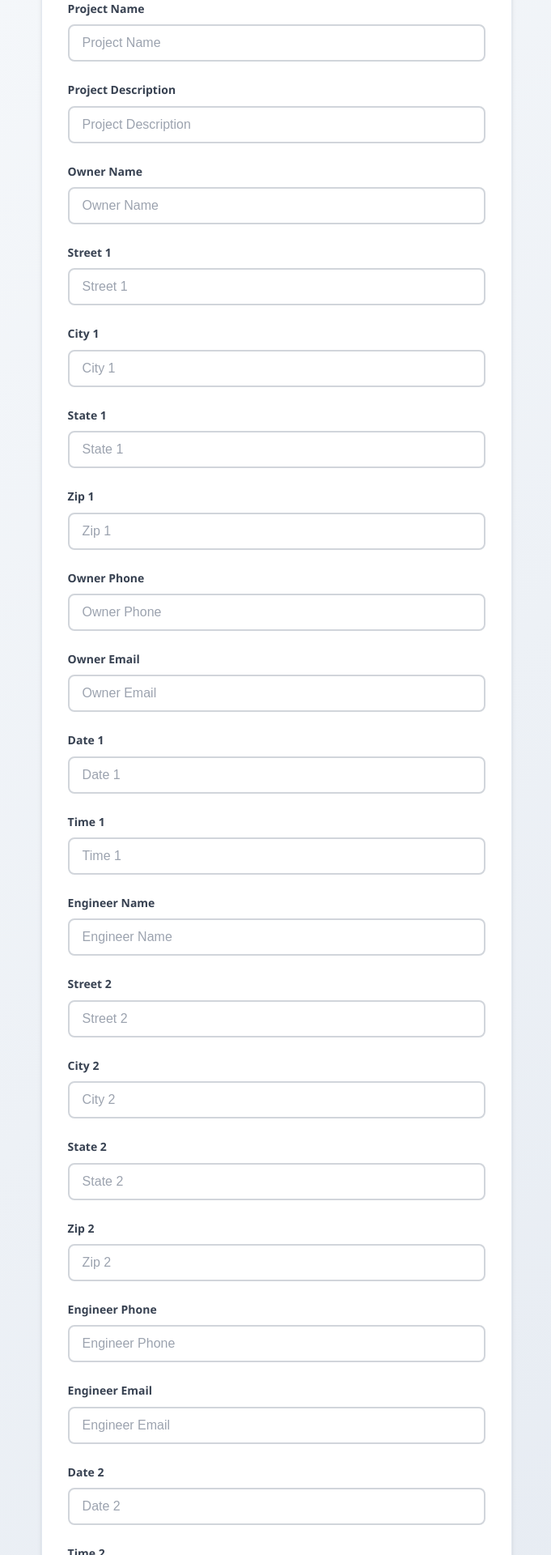
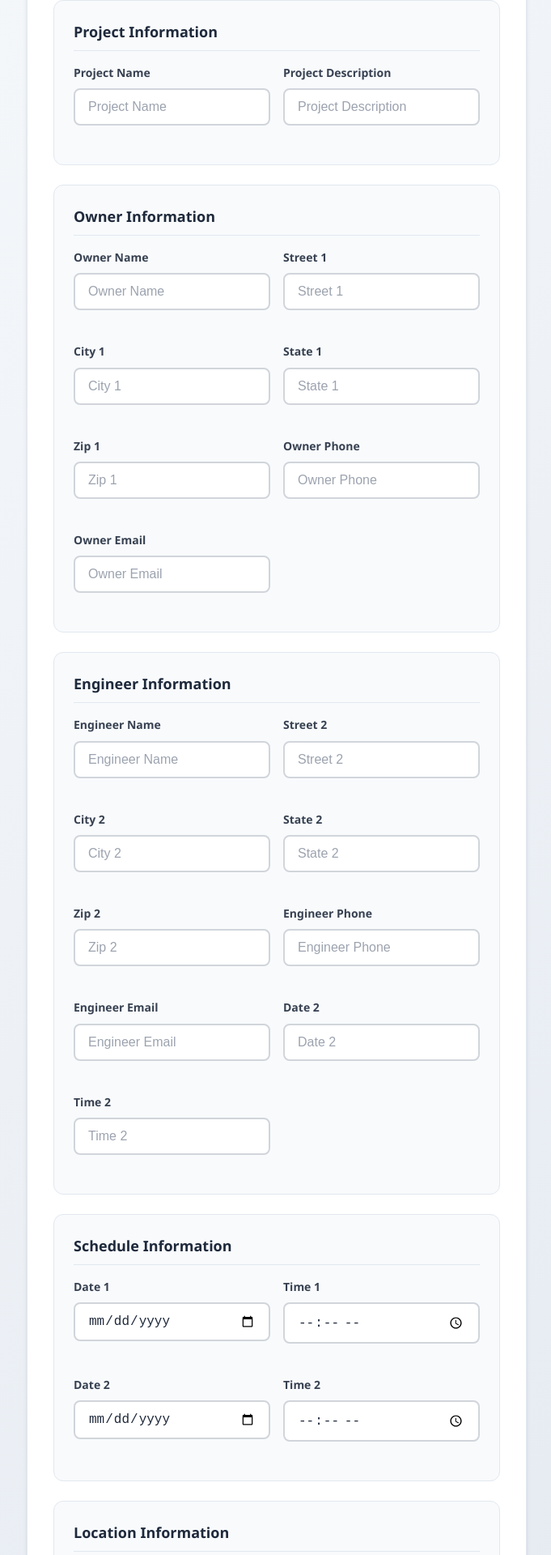
Before and after one commit to programmer4229/Biller-Reinhart-Document-Generator, a React (Vite) app in the folder frontend/: page / in a window 1280 px wide. Shown: the part 491-2411 px from the top of the page at 81% size, without its empty margins (298-979 px from the left). Built offline with nearby package versions, Linux system fonts and the light colour scheme; the HTML template or start-up script is replaced by a standard one.

Commit message:
new layout, weird date

```diff
--- a/frontend/src/App.css
+++ b/frontend/src/App.css
@@ -1,3 +1,4 @@
+/* Complete redesign with professional styling and Biller Reinhart blue branding */
 * {
     margin: 0;
     padding: 0;
@@ -157,22 +158,28 @@
   }
 
   .add-scope-btn {
-    background: #f3f4f6;
-    border: 2px dashed #9ca3af;
-    color: #6b7280;
-    padding: 0.75rem 1rem;
+    background: linear-gradient(135deg, #3b82f6 0%, #2563eb 100%);
+    color: white;
+    border: none;
+    padding: 0.5rem 1rem;
     border-radius: 8px;
     cursor: pointer;
     font-size: 0.875rem;
     font-weight: 500;
     transition: all 0.2s ease;
+    box-shadow: 0 2px 4px -1px rgba(59, 130, 246, 0.3);
     width: 100%;
   }
 
   .add-scope-btn:hover {
-    background: #e5e7eb;
-    border-color: #6b7280;
-    color: #374151;
+    background: linear-gradient(135deg, #2563eb 0%, #1d4ed8 100%);
+    transform: translateY(-1px);
+    box-shadow: 0 4px 6px -1px rgba(59, 130, 246, 0.4);
+  }
+
+  .add-scope-btn:active {
+    transform: translateY(0);
+    box-shadow: 0 1px 2px -1px rgba(59, 130, 246, 0.3);
   }
 
   /* Button Container */
--- a/frontend/src/App.jsx
+++ b/frontend/src/App.jsx
@@ -1,152 +1,304 @@
-import { useState } from 'react';
-import axios from 'axios';
-import logo from "./assets/logo.png";
-import './App.css';
+"use client"
+
+import { useState } from "react"
+import axios from "axios"
+import logo from "./assets/logo.png"
+import "./App.css"
 
 const templates = {
   "Invitation to Bid": {
     file: "Invitation_To_Bid.docx",
     fields: [
-      "project_name", "project_description", "owner_name", "street_1", "city_1", "state_1", "zip_1",
-      "owner_phone", "owner_email", "date_1", "time_1",
-      "engineer_name", "street_2", "city_2", "state_2", "zip_2",
-      "engineer_phone", "engineer_email", "date_2", "time_2",
-      "prebid_location", "street_3", "city_3", "state_3", "zip_3"
-    ]
+      "project_name",
+      "project_description",
+      "owner_name",
+      "street_1",
+      "city_1",
+      "state_1",
+      "zip_1",
+      "owner_phone",
+      "owner_email",
+      "date_1",
+      "time_1",
+      "engineer_name",
+      "street_2",
+      "city_2",
+      "state_2",
+      "zip_2",
+      "engineer_phone",
+      "engineer_email",
+      "date_2",
+      "time_2",
+      "prebid_location",
+      "street_3",
+      "city_3",
+      "state_3",
+      "zip_3",
+    ],
   },
   "Instruction to Bidders": {
     file: "Instruction_To_Bidders.docx",
     fields: [
-      "project_name", "project_description", "owner_name", "street_1", "city_1", "state_1", "zip_1",
-      "owner_phone", "owner_email", "date_1", "time_1",
-      "engineer_name", "address_2", "city_2", "state_2", "zip_2",
-      "engineer_phone", "engineer_email"
-    ]
+      "project_name",
+      "project_description",
+      "owner_name",
+      "street_1",
+      "city_1",
+      "state_1",
+      "zip_1",
+      "owner_phone",
+      "owner_email",
+      "date_1",
+      "time_1",
+      "engineer_name",
+      "address_2",
+      "city_2",
+      "state_2",
+      "zip_2",
+      "engineer_phone",
+      "engineer_email",
+    ],
   },
   "General Conditions": {
     file: "General_Conditions.docx",
-    fields: [
-      "project_name", "completion_days", "starting_hour", "ending_hour"
-    ]
+    fields: ["project_name", "completion_days", "starting_hour", "ending_hour"],
   },
   "Summary of Work": {
     file: "Summary_of_Work.docx",
     fields: [
-      "project_name", "address_1", "city_1", "state_1", "zip_1",
-      "owner_name", "address_2", "city_2", "state_2", "zip_2",
-      "owner_number", "owner_email", "date_3"
+      "project_name",
+      "address_1",
+      "city_1",
+      "state_1",
+      "zip_1",
+      "owner_name",
+      "address_2",
+      "city_2",
+      "state_2",
+      "zip_2",
+      "owner_number",
+      "owner_email",
+      "date_3",
       // Note: project_scope_items handled separately
-    ]
+    ],
   },
-  "Table of Contents": {
-    file: "Table_of_Contents.docx",
-    fields: [
-        "project_name", "invitation_page_num", "instructions_page_num",
-        "tabulation_page_num", "summary_page_num", "conditions_page_num"
-    ]
 }
-};
 
 function App() {
-  const [selectedTemplate, setSelectedTemplate] = useState("Invitation to Bid");
-  const [formData, setFormData] = useState({});
-  const [scopeItems, setScopeItems] = useState([""]);
+  const [selectedTemplate, setSelectedTemplate] = useState("Invitation to Bid")
+  const [formData, setFormData] = useState({})
+  const [scopeItems, setScopeItems] = useState([""])
 
   const handleChange = (e) => {
-    setFormData({ ...formData, [e.target.name]: e.target.value });
-  };
+    setFormData({ ...formData, [e.target.name]: e.target.value })
+  }
 
   const handleScopeItemChange = (index, value) => {
-    const newItems = [...scopeItems];
-    newItems[index] = value;
-    setScopeItems(newItems);
-  };
+    const newItems = [...scopeItems]
+    newItems[index] = value
+    setScopeItems(newItems)
+  }
 
   const addScopeItem = () => {
-    setScopeItems([...scopeItems, ""]);
-  };
+    setScopeItems([...scopeItems, ""])
+  }
 
   const handleSubmit = async (e) => {
-    e.preventDefault();
-    const data = new FormData();
-    const template = templates[selectedTemplate];
-    data.append("template_name", template.file);
+    e.preventDefault()
+    const data = new FormData()
+    const template = templates[selectedTemplate]
+    data.append("template_name", template.file)
     for (const key of template.fields) {
-      data.append(key, formData[key] || "");
+      data.append(key, formData[key] || "")
     }
 
     // If using Summary of Work, join scope items
     if (selectedTemplate === "Summary of Work") {
       const bullets = scopeItems
-        .filter(item => item.trim() !== "")
-        .map(item => `• ${item}`)
-        .join('\n');
-      data.append("project_scope_items", bullets);
+        .filter((item) => item.trim() !== "")
+        .map((item) => `• ${item}`)
+        .join("\n")
+      data.append("project_scope_items", bullets)
     }
 
     try {
-      const response = await axios.post('http://localhost:5050/generate', data, {
-        responseType: 'blob'
-      });
-      const url = window.URL.createObjectURL(new Blob([response.data]));
-      const link = document.createElement('a');
-      link.href = url;
-      link.setAttribute('download', 'customized.docx');
-      document.body.appendChild(link);
-      link.click();
+      const response = await axios.post("http://localhost:5050/generate", data, {
+        responseType: "blob",
+      })
+      const url = window.URL.createObjectURL(new Blob([response.data]))
+      const link = document.createElement("a")
+      link.href = url
+      link.setAttribute("download", "customized.docx")
+      document.body.appendChild(link)
+      link.click()
     } catch (err) {
-      console.error("❌ Axios Error:", err);
-      alert("Failed to generate document");
+      console.error("❌ Axios Error:", err)
+      alert("Failed to generate document")
     }
-  };
+  }
 
   const renderFields = () => {
-    const template = templates[selectedTemplate];
+    const template = templates[selectedTemplate]
+
+    const projectFields = template.fields.filter(
+      (field) =>
+        field.includes("project_") ||
+        field === "completion_days" ||
+        field === "starting_hour" ||
+        field === "ending_hour",
+    )
+
+    const ownerFields = template.fields.filter(
+      (field) =>
+        field.includes("owner_") || (field.includes("_1") && !field.includes("date_1") && !field.includes("time_1")),
+    )
+
+    const engineerFields = template.fields.filter(
+      (field) => field.includes("engineer_") || field.includes("_2") || field.includes("address_2"),
+    )
+
+    const dateTimeFields = template.fields.filter((field) => field.includes("date_") || field.includes("time_"))
+
+    const locationFields = template.fields.filter((field) => field.includes("prebid_location") || field.includes("_3"))
+
+    const otherFields = template.fields.filter(
+      (field) =>
+        !projectFields.includes(field) &&
+        !ownerFields.includes(field) &&
+        !engineerFields.includes(field) &&
+        !dateTimeFields.includes(field) &&
+        !locationFields.includes(field),
+    )
+
     return (
       <>
-        {template.fields.map((key) => (
+        {projectFields.length > 0 && (
+          <div className="form-section">
+            <h4>Project Information</h4>
+            <div className="form-grid">
+              {projectFields.map((key) => (
                 <div key={key} className="input-group">
-            <label htmlFor={key}>{key.replace(/_/g, ' ')}</label>
+                  <label htmlFor={key}>{key.replace(/_/g, " ")}</label>
+                  <input id={key} name={key} placeholder={key.replace(/_/g, " ")} onChange={handleChange} required />
+                </div>
+              ))}
+            </div>
+          </div>
+        )}
+
+        {ownerFields.length > 0 && (
+          <div className="form-section">
+            <h4>Owner Information</h4>
+            <div className="form-grid">
+              {ownerFields.map((key) => (
+                <div key={key} className="input-group">
+                  <label htmlFor={key}>{key.replace(/_/g, " ")}</label>
+                  <input id={key} name={key} placeholder={key.replace(/_/g, " ")} onChange={handleChange} required />
+                </div>
+              ))}
+            </div>
+          </div>
+        )}
+
+        {engineerFields.length > 0 && (
+          <div className="form-section">
+            <h4>Engineer Information</h4>
+            <div className="form-grid">
+              {engineerFields.map((key) => (
+                <div key={key} className="input-group">
+                  <label htmlFor={key}>{key.replace(/_/g, " ")}</label>
+                  <input id={key} name={key} placeholder={key.replace(/_/g, " ")} onChange={handleChange} required />
+                </div>
+              ))}
+            </div>
+          </div>
+        )}
+
+        {dateTimeFields.length > 0 && (
+          <div className="form-section">
+            <h4>Schedule Information</h4>
+            <div className="form-grid">
+              {dateTimeFields.map((key) => (
+                <div key={key} className="input-group">
+                  <label htmlFor={key}>{key.replace(/_/g, " ")}</label>
                   <input
                     id={key}
                     name={key}
-              placeholder={key.replace(/_/g, ' ')}
+                    type={key.includes("date") ? "date" : key.includes("time") ? "time" : "text"}
+                    placeholder={key.replace(/_/g, " ")}
                     onChange={handleChange}
                     required
                   />
                 </div>
               ))}
+            </div>
+          </div>
+        )}
+
+        {locationFields.length > 0 && (
+          <div className="form-section">
+            <h4>Location Information</h4>
+            <div className="form-grid">
+              {locationFields.map((key) => (
+                <div key={key} className="input-group">
+                  <label htmlFor={key}>{key.replace(/_/g, " ")}</label>
+                  <input id={key} name={key} placeholder={key.replace(/_/g, " ")} onChange={handleChange} required />
+                </div>
+              ))}
+            </div>
+          </div>
+        )}
+
+        {otherFields.length > 0 && (
+          <div className="form-section">
+            <h4>Additional Information</h4>
+            <div className="form-grid">
+              {otherFields.map((key) => (
+                <div key={key} className="input-group">
+                  <label htmlFor={key}>{key.replace(/_/g, " ")}</label>
+                  <input id={key} name={key} placeholder={key.replace(/_/g, " ")} onChange={handleChange} required />
+                </div>
+              ))}
+            </div>
+          </div>
+        )}
+
         {selectedTemplate === "Summary of Work" && (
-          <div className="input-group">
+          <div className="form-section">
+            <h4>Project Scope</h4>
+            <div className="scope-section">
               <label>Project Scope Items</label>
               {scopeItems.map((item, index) => (
+                <div key={index} className="scope-item">
                   <input
-                key={index}
                     value={item}
                     onChange={(e) => handleScopeItemChange(index, e.target.value)}
-                placeholder={`Item ${index + 1}`}
+                    placeholder={`Scope item ${index + 1}`}
                     required
                   />
+                </div>
               ))}
-            <button type="button" onClick={addScopeItem} className="add-scope-btn">+ Add Scope Item</button>
+              <button type="button" className="add-scope-btn" onClick={addScopeItem}>
+                + Add Another Scope Item
+              </button>
+            </div>
           </div>
         )}
       </>
-    );
-  };
+    )
+  }
 
   return (
     <div>
       <div className="header">
-        <img src={logo} alt="Logo" className="logo" />
-        <h1 className='header-text'>Engineering Doc Generator</h1>
+        <img src={logo || "/placeholder.svg"} alt="Logo" className="logo" />
+        <h1 className="header-text">Engineering Doc Generator</h1>
         <h3>Choose Your Document:</h3>
-        <select
-          value={selectedTemplate}
-          onChange={(e) => setSelectedTemplate(e.target.value)}
-        >
+        <select value={selectedTemplate} onChange={(e) => setSelectedTemplate(e.target.value)}>
           {Object.keys(templates).map((name) => (
-            <option key={name} value={name}>{name}</option>
+            <option key={name} value={name}>
+              {name}
+            </option>
           ))}
         </select>
       </div>
@@ -155,11 +307,13 @@ function App() {
         <h3>Inputs:</h3>
         {renderFields()}
         <div className="button-container">
-          <button type="submit" className="generate_btn">Generate Document</button>
+          <button type="submit" className="generate_btn">
+            Generate Document
+          </button>
         </div>
       </form>
     </div>
-  );
+  )
 }
 
-export default App;
+export default App
```
Lines whose indentation alone changed are shown as unchanged.
